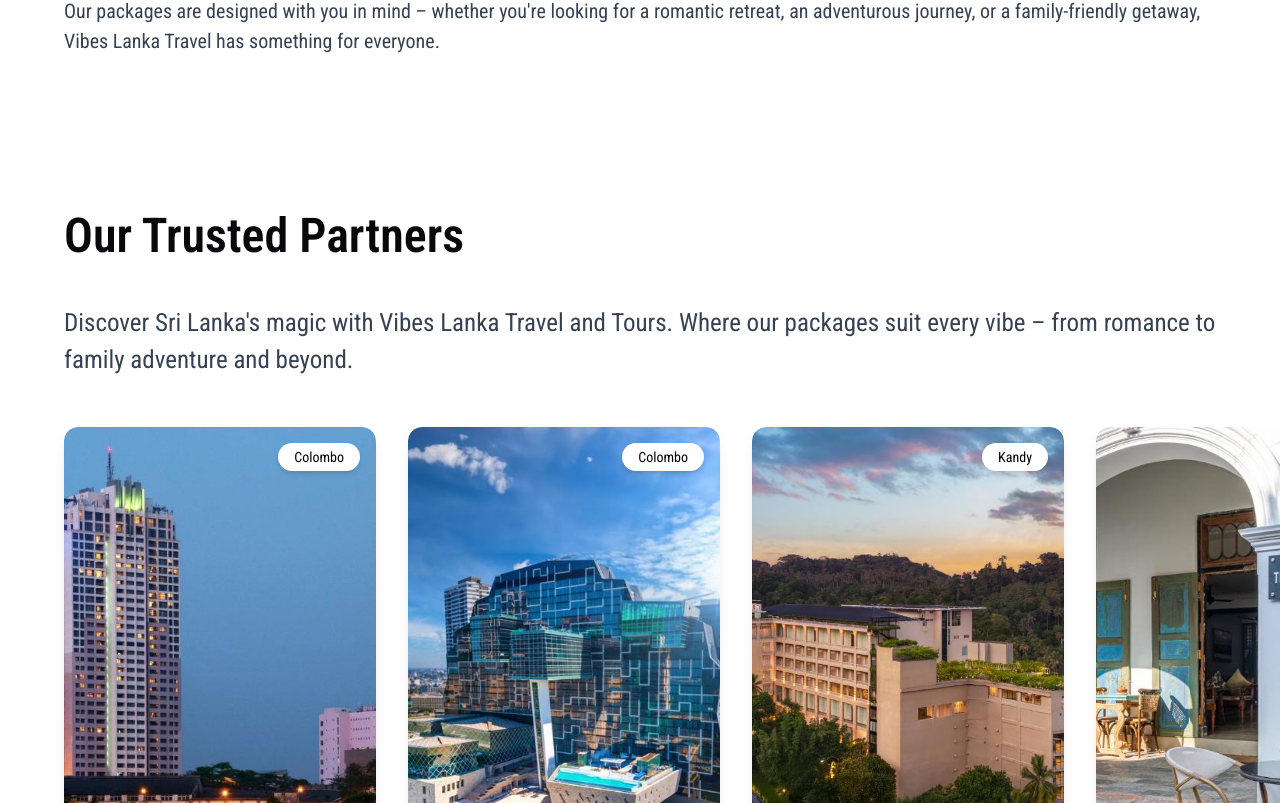
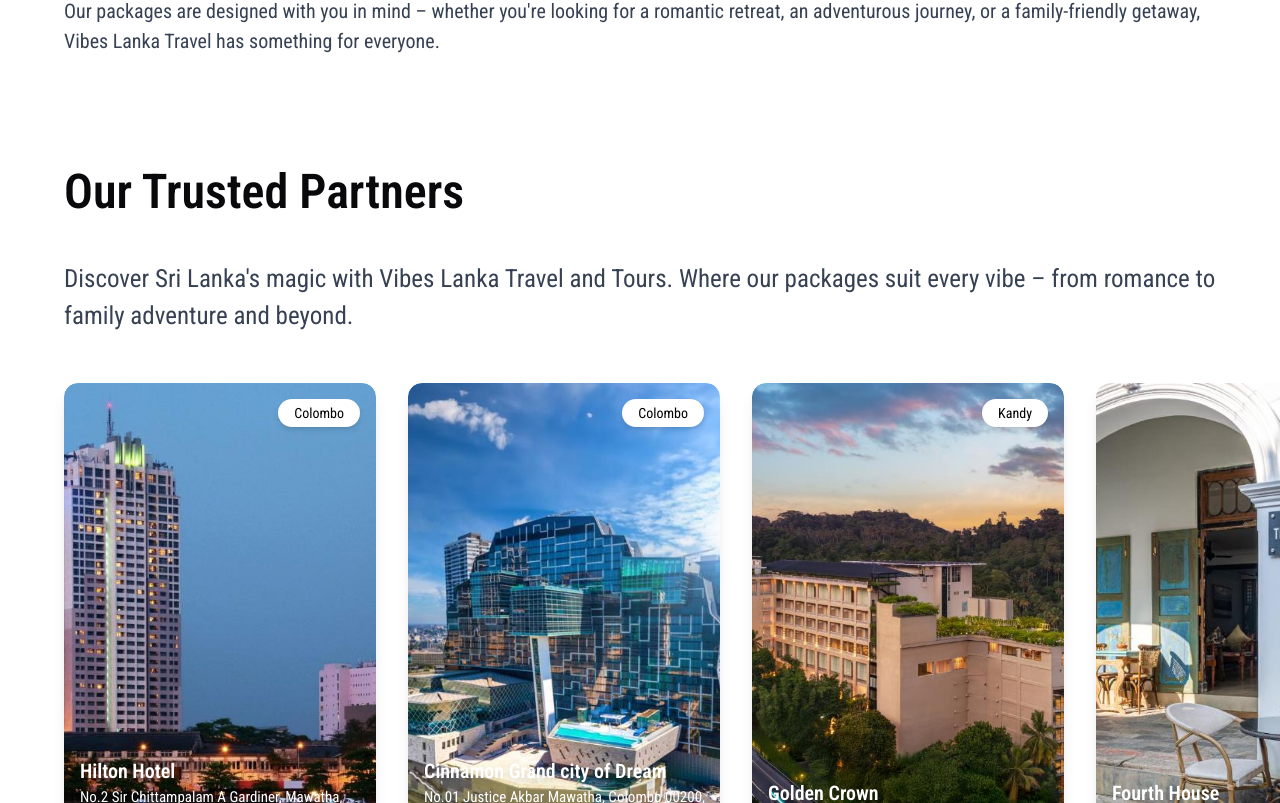
Before and after one commit to NodeKidos/V360_Frontend, a React (Vite) app: page /home in a window 1280 px wide. Shown: the part 2017-2820 px from the top of the page. Built offline with nearby package versions, Linux system fonts and the light colour scheme; a web font is replaced by a local one.

Commit message:
Partners page updated

```diff
--- a/src/components/home/Partners.tsx
+++ b/src/components/home/Partners.tsx
@@ -86,7 +86,7 @@ export default function Partners() {
   };
 
   return (
-    <div className="py-16 bg-white overflow-hidden">
+    <div className="py-5 bg-white overflow-hidden">
       {/* Heading */}
       <h2 className="text-[48px] font-semibold mb-8 text-left pl-16 pr-16 font-roboto-condensed">
         Our Trusted Partners
```
